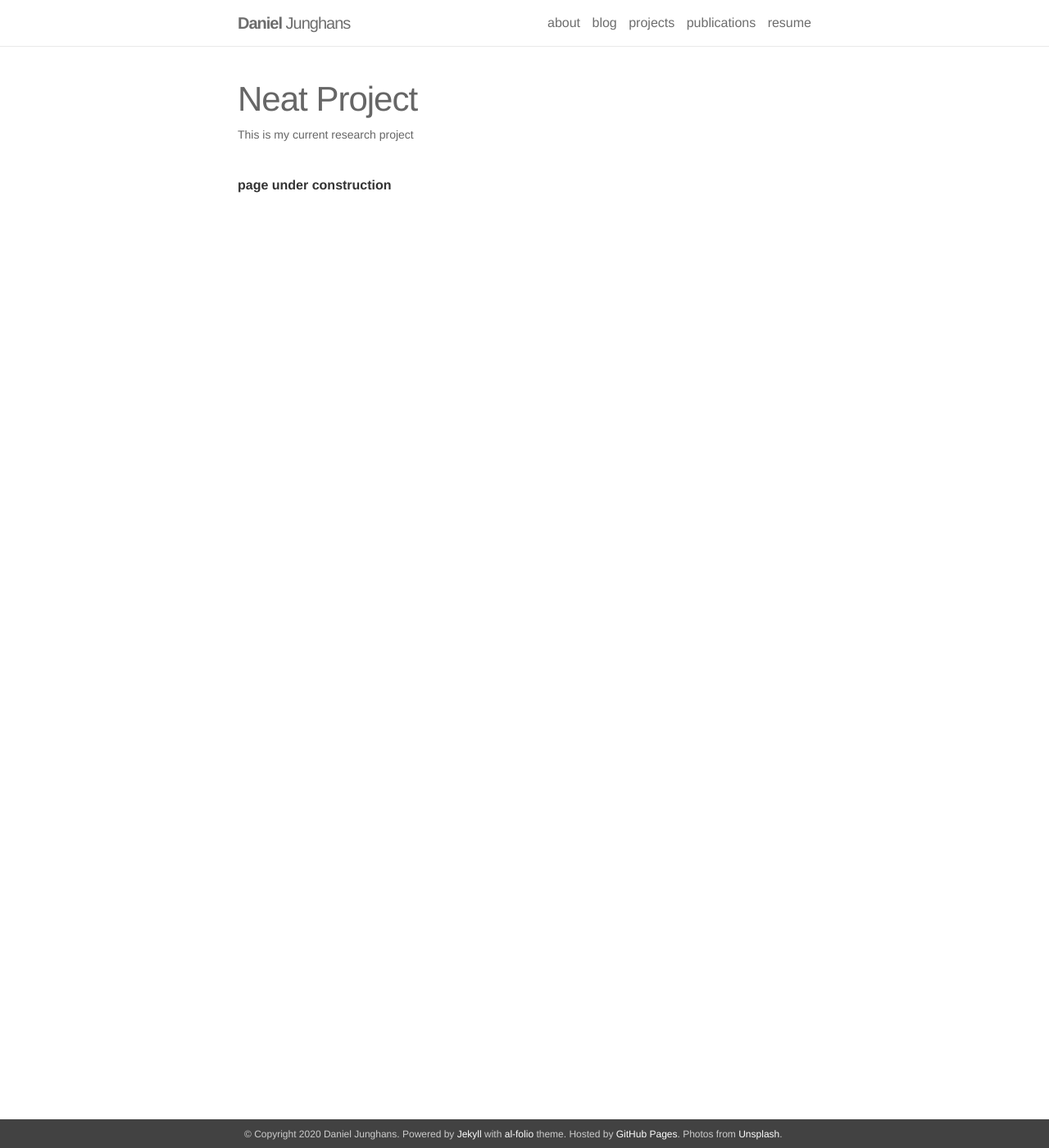
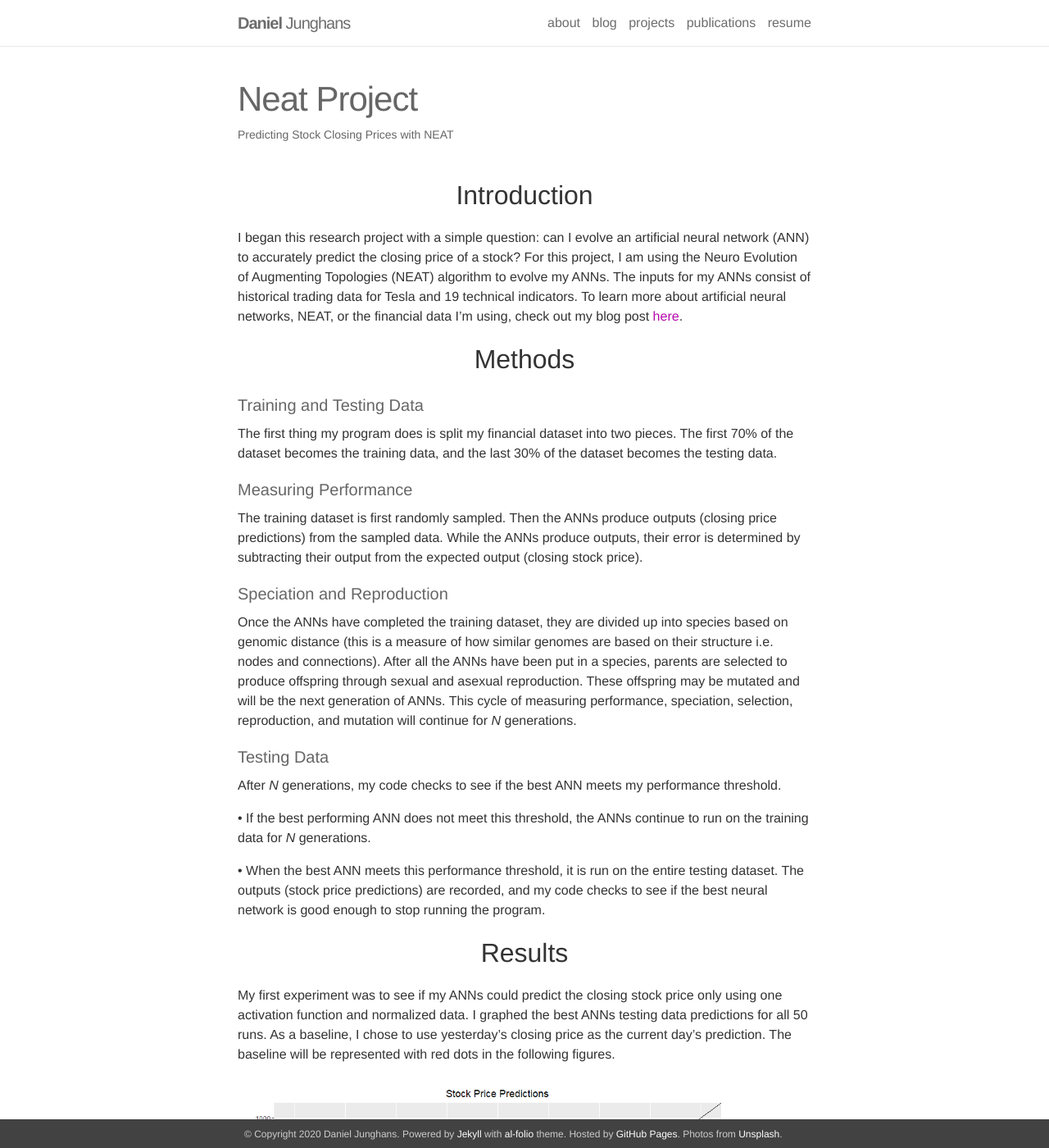
Before and after one commit to DanielJunghans/danieljunghans.github.io, a Jekyll site: the page built from _projects/1_project.markdown, in a window 1280 px wide and 1400 px high. Shown: the whole window at 82% size. Built offline with Jekyll 4.4.1, drawn with Linux system fonts in a browser that asks for light colours; nearby versions of some CDN libraries; some of the changed text lies outside the part shown.

Commit message:
updated neat project

```diff
--- a/_projects/1_project.markdown
+++ b/_projects/1_project.markdown
@@ -1,10 +1,46 @@
 ---
 layout: page
 title: Neat Project
-description: This is my current research project
+description: Predicting Stock Closing Prices with NEAT
 img: /assets/img/graph5.png
 ---
 
 
+<p style="text-align: center;"><font size="+3">Introduction</font></p>
+I began this research project with a simple question: can I evolve an artificial neural network (ANN) to accurately predict the closing price of a stock? For this project, I am using the Neuro Evolution of Augmenting Topologies (NEAT) algorithm to evolve my ANNs. The inputs for my ANNs consist of historical trading data for Tesla and 19 technical indicators. To learn more about artificial neural networks, NEAT, or the financial data I'm using, check out my blog post [here](http://danieljunghans.com/blog/2020/NEAT/).
 
-**page under construction**
+<p style="text-align: center;"><font size="+3">Methods</font></p>
+<h4>Training and Testing Data</h4>
+The first thing my program does is split my financial dataset into two pieces. The first 70% of the dataset becomes the training data, and the last 30% of the dataset becomes the testing data. <br />
+
+<h4>Measuring Performance</h4>
+The training dataset is first randomly sampled. Then the ANNs produce outputs (closing price predictions) from the sampled data. While the ANNs produce outputs, their error
+is determined by subtracting their output from the expected output (closing stock price).
+<br />
+<h4>Speciation and Reproduction</h4>
+Once the ANNs have completed the training dataset, they are divided up into species based on genomic distance (this is a measure of how similar genomes are based on their structure i.e. nodes and connections). After all the ANNs have been put in a species, parents are selected to produce offspring through sexual and asexual reproduction. These offspring may be mutated and will be the next generation of ANNs. This cycle of measuring performance, speciation, selection, reproduction, and mutation will continue for *N* generations.
+<br />
+<h4>Testing Data</h4>
+After *N* generations, my code checks to see if the best ANN meets my performance threshold.
+
+•	If the best performing ANN does not meet this threshold, the ANNs continue to run on the training data for *N* generations.
+
+•	When the best ANN meets this performance threshold, it is run on the entire testing dataset. The outputs (stock price predictions) are recorded, and my code checks to see if the best neural network is good enough to stop running the program.
+
+<p style="text-align: center;"><font size="+3">Results</font></p>
+
+My first experiment was to see if my ANNs could predict the closing stock price only using one activation function and normalized data. I graphed the best ANNs testing data predictions for all 50 runs. As a baseline, I chose to use yesterday's closing price as the current day's prediction. The baseline will be represented with red dots in the following figures.
+
+<div class="img">
+    <img class="col three" src="{{ site.baseurl }}/assets/img/graph1.PNG">
+</div>
+
+<div class="img">
+    <img class="col three" src="{{ site.baseurl }}/assets/img/graph2.PNG">
+</div>
+
+<div class="img">
+    <img class="col three" src="{{ site.baseurl }}/assets/img/graph3.PNG">
+</div>
+
+[Here is a link to the github repository!](https://github.com/DanielJunghans/NEAT_Project)
--- a/_projects/2_project.markdown
+++ b/_projects/2_project.markdown
@@ -1,7 +1,7 @@
 ---
 layout: page
 title: Securities Research
-description: A python tool for securities research
+description: Building A python tool for securities research
 img: /assets/img/graph6.PNG
 ---
 
```
